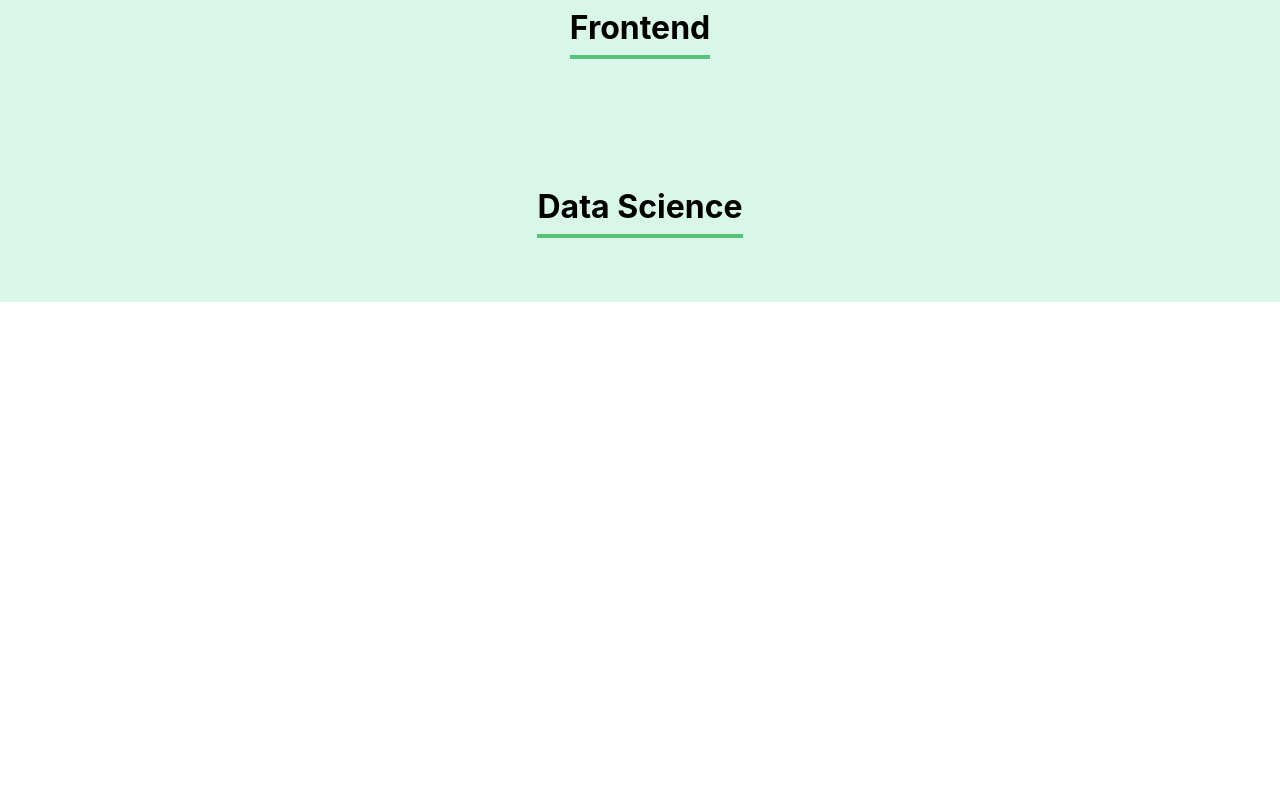
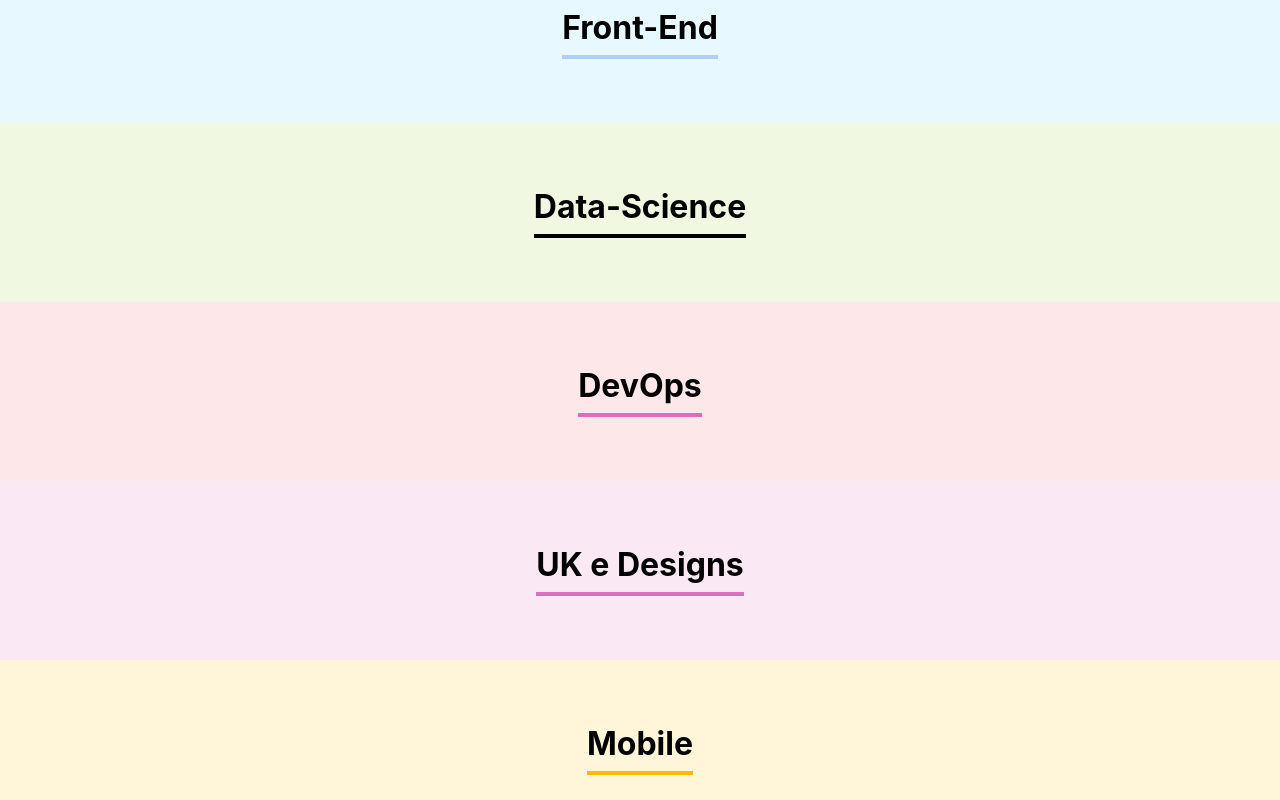
Before and after one commit to italoesilva/organo, a React (Create React App) app: page / in a window 1280 px wide. Shown: the part 1520-2320 px from the top of the page. Before the commit the page ends 1822 px from the top, so only its background shows below. Built offline with nearby package versions, Linux system fonts and the light colour scheme.

Commit message:
elevei a lista de times

```diff
--- a/src/App.js
+++ b/src/App.js
@@ -5,6 +5,45 @@
 import Time from './componentes/Time';
 
 function App() {
+
+  const times = [
+  {
+    nome: 'Programação',
+    corPrimaria: '#57C278',
+    corSecundaria: '#D9F7E9'
+  },
+    {
+    nome: 'Front-End',
+    corPrimaria: '#B2CFFA',
+    corSecundaria: '#E8F8FF'
+  },
+    {
+    nome: 'Data-Science',
+    corPrimaria: '#A6O157',
+    corSecundaria: '#F0F8E2'
+  },
+    {
+    nome: 'DevOps',
+    corPrimaria: '#E06BB9',
+    corSecundaria: '#FDE7E8'
+  },
+    {
+    nome: 'UK e Designs',
+    corPrimaria: '#DB6EBF',
+    corSecundaria: '#FAE9F5'
+  },
+    {
+    nome: 'Mobile',
+    corPrimaria: '#FFBA05',
+    corSecundaria: '#FFF5D9'
+  },
+    {
+    nome: 'Inovação e Gestão',
+    corPrimaria: '#F88A29',
+    corSecundaria: '#FFEEDF'
+  }
+  ]
+
 
   const [colaboradores, setColaboradores] = useState([])
 
@@ -22,9 +61,9 @@
       <Banner/>
       <Formulario aoColaboradorCadastrado={colaborador =>
       aoNovoColaboradorAdicionado(colaborador)}/>
-      <Time nome="Programação"/>
-      <Time nome="Frontend" />
-      <Time nome="Data Science" />
+
+
+      {times.map(time => <Time key={time.nome} nome={time.nome} corPrimaria={time.corPrimaria} corSecundaria={time.corSecundaria}/>)}
     </div>
   );
 }
--- a/src/componentes/Formularios/index.js
+++ b/src/componentes/Formularios/index.js
@@ -11,10 +11,10 @@
     const times =  [
     'Programação',
     'Front-End',
-    'Back-End',
-    'Design',
+    'Data-Science',
     'DevOps',
-    'Data Science'
+    'UK e Design',
+    'Inovação e Gestão'
     ];
 
     const [nome, setNome] = useState('')
--- a/src/componentes/Time/Time.css
+++ b/src/componentes/Time/Time.css
@@ -1,12 +1,12 @@
 .Time {
     text-align: center;
     padding: 32px;
-    background-color: #D9F7E9;
+
 }
 
 .Time h3{
     font-size: 32px;
-    border-bottom: 4px solid #57C278;
+    border-bottom: 4px solid;
     display: inline-block;
     padding-bottom: 8px;
 
--- a/src/componentes/Time/index.js
+++ b/src/componentes/Time/index.js
@@ -1,9 +1,11 @@
 import './Time.css'
 
 const Time = (props) => {
+    const css = {backgroundColor: props.corSecundaria}
     return(
-        <section className='Time'>
-            <h3>{props.nome}</h3>
+
+        <section className='Time' style={css}>
+            <h3 style={{borderColor: props.corPrimaria}}>{props.nome}</h3>
         </section>
     )
 }
```
